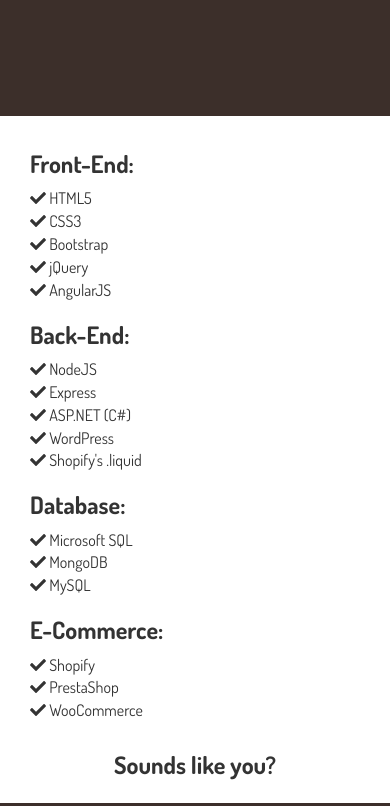
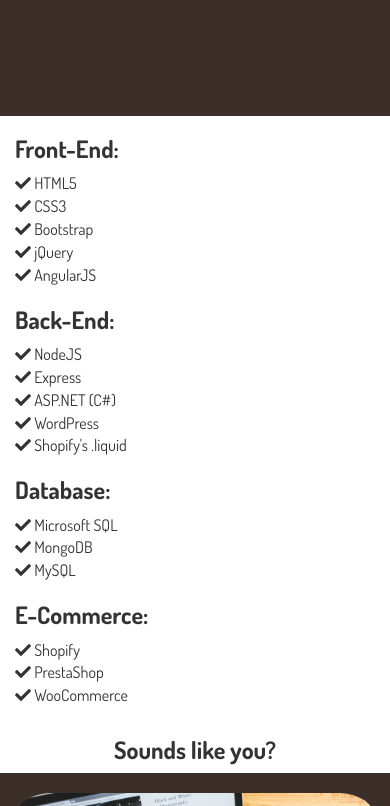
Before and after one commit to llinards/lynyrds-portfolio-old, a website: page index.html in a window 390 px wide. Shown: the part 778-1584 px from the top of the page. Drawn offline with nearby package versions, Linux system fonts and the light colour scheme.

```diff
--- a/css/style.css
+++ b/css/style.css
@@ -24,9 +24,9 @@
     font-weight: bold;
 }
 
-section {
+/* section {
     padding: 15px;
-}
+} */
 
 img {
     max-width: 100%;
--- a/index.html
+++ b/index.html
@@ -106,7 +106,6 @@
 
 
     <!-- SKILLS -->
-    <div id="developing">
     <section id="skills">
         <div class="container">
             <div class="row">
@@ -172,7 +171,6 @@
         <h3 class="text-center">Sounds like you?</h3>
 
     </section>
-    </div>
 
 
     <!-- WHAT I'M DOING -->
```
Lines whose indentation alone changed are shown as unchanged.
